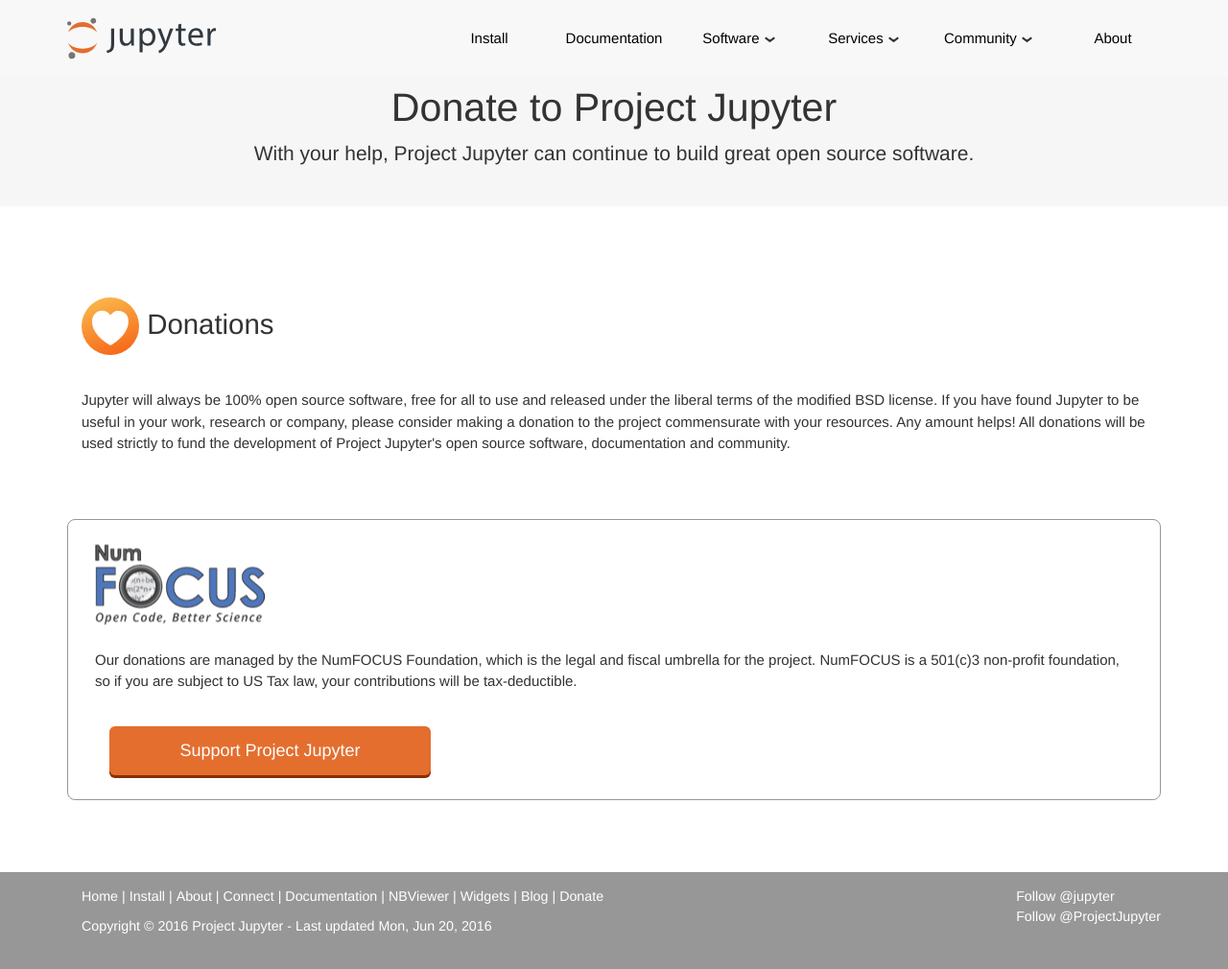
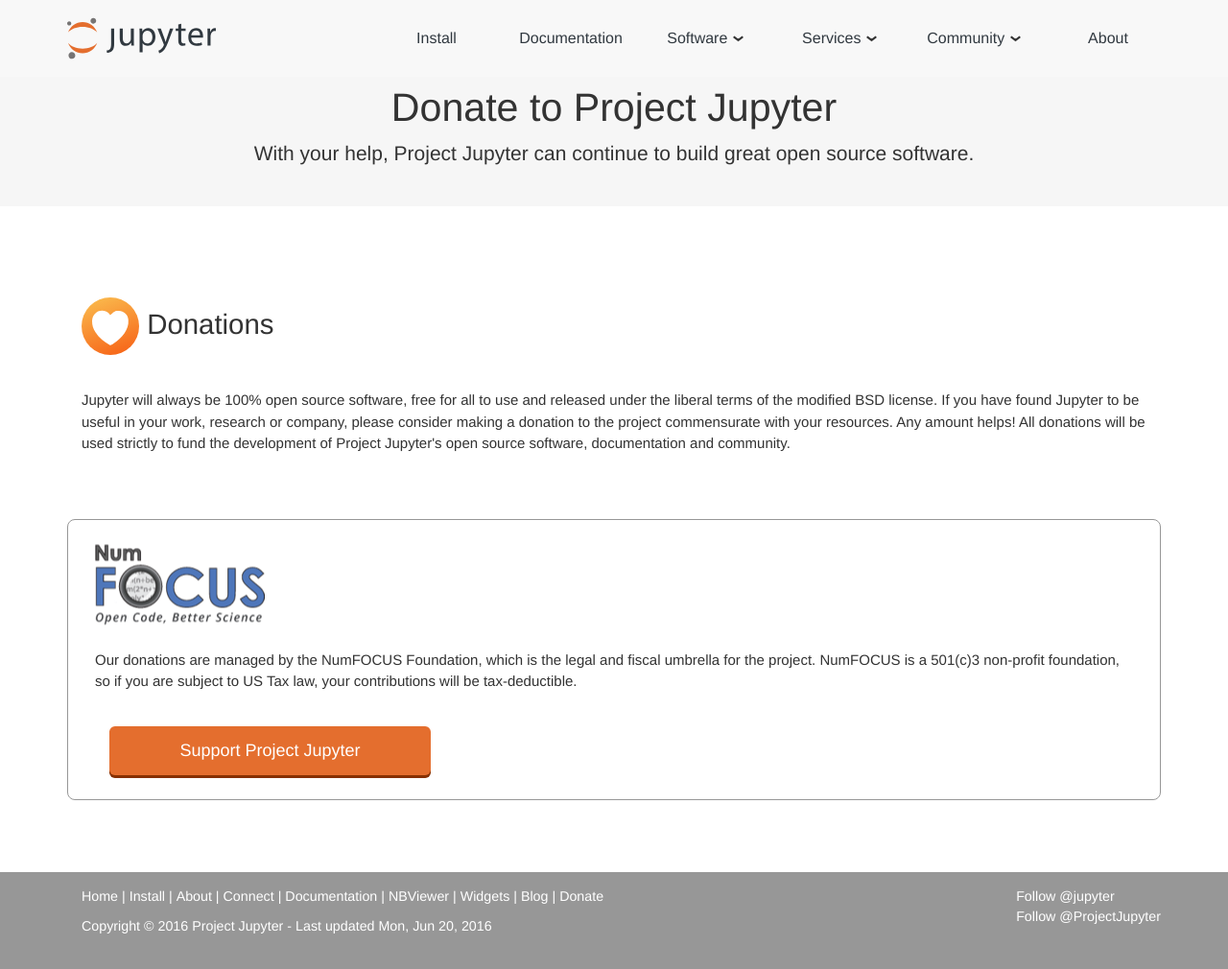
Before and after one commit to jupyter/jupyter.github.io, a Jekyll site: the page built from donate.html, in a window 1280 px wide and 1010 px high. Shown: the whole window at 96% size. Built offline with Jekyll 4.4.1, drawn with Linux system fonts in a browser that asks for light colours; comment, search, counter and statistics services are not loaded.

Commit message:
Update logo-nav.css

```diff
--- a/css/logo-nav.css
+++ b/css/logo-nav.css
@@ -79,12 +79,11 @@
 .navbar-active {
     color: #E46E2E;
 }
-.navbar-scroll {
-    box-shadow: 1px 1px 1px #999;
-    -moz-box-shadow: 1px 1px 1px #999;
-    -webkit-box-shadow: 1px 1px 1px #999;
-    animation-name: smooth;
-    animation-duration: 2s;
+.navbar-scroll .navbar-inner{
+    border-bottom: 1px solid #979797;
+}
+.navbar-scroll .navbar-inner .dropdown-menu > :first-child {
+    border-top: 1px solid #979797;
 }
 .nav > li:hover {
     background-color: #f6f6f6
@@ -908,7 +907,8 @@
     background-color: #f6f6f6;
 }
 .nav a {
-    width: 130px;
+    width: 140px;
+    color: #313940;
 }
 .nav li{
     padding: 0 0 0 0;
@@ -920,8 +920,9 @@
     color:black;
 }
 #maintabs {
-    font-weight: 400;
-    font-size: 15px;
+    font-weight: 500;
+    font-size: 16px;
+    color: #767474;
 }
 .dropdown:hover .dropdown-menu {
     color: white;
@@ -937,12 +938,14 @@
 }
 .dropdown{
     text-align: center;
-    font-weight: 400;
-    font-size: 15px;
+    font-weight: 500;
+    font-size: 16px;
 }
 .dropdown-menu > li > a {
     padding: 10px 18px 10px 18px;
-    font-size: 14px;
+    font-size: 16px;
+    font-weight: 400;
+    color: #313940;
 }
 .dropdown-menu > li > a:hover {
     color: white;
@@ -961,13 +964,12 @@
     }
     .dropdown, #maintabs {
         padding: 0 20px 0 20px;
-        text-align: left;
     }
     .nav a {
         width: auto;
     }
     .dropdown {
-        padding-left: 20px;
+        padding-left: 25px;
     }
 }
 ul.nav.navbar-nav.navbar-right {
```
